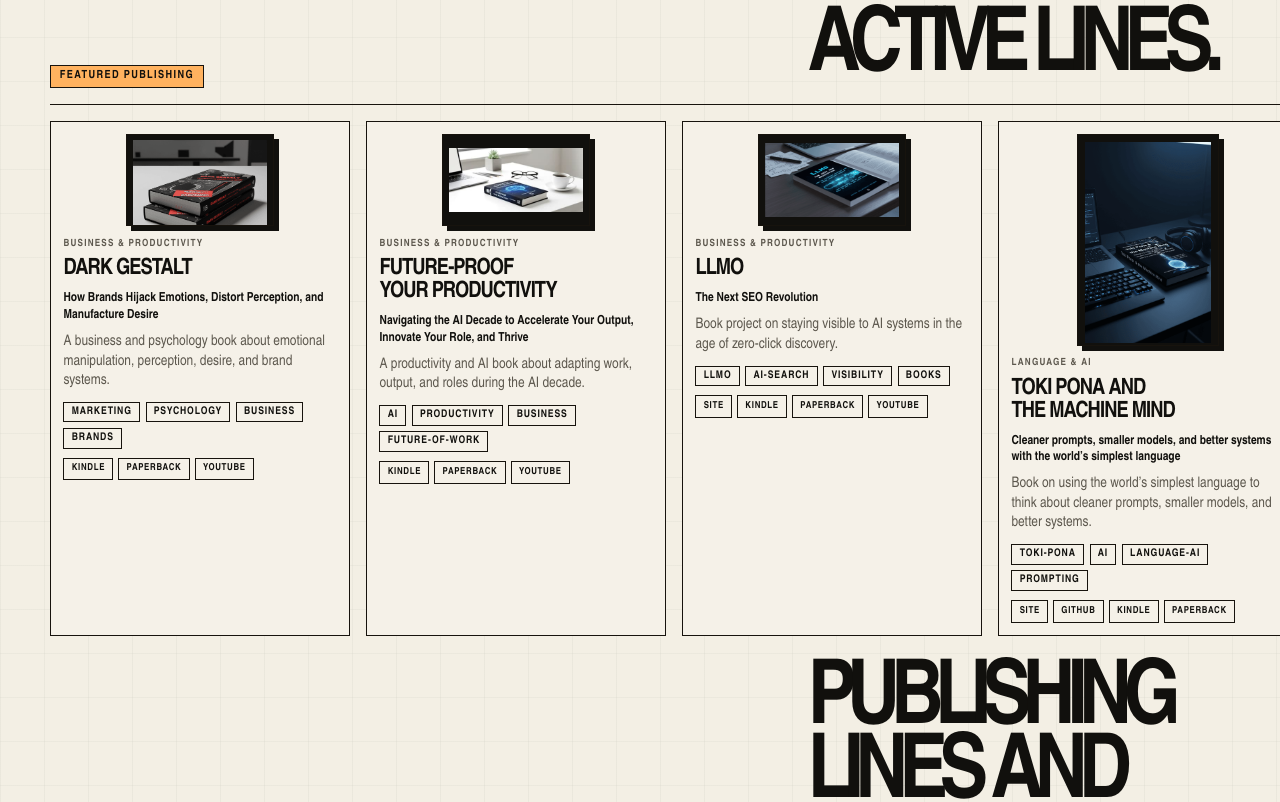
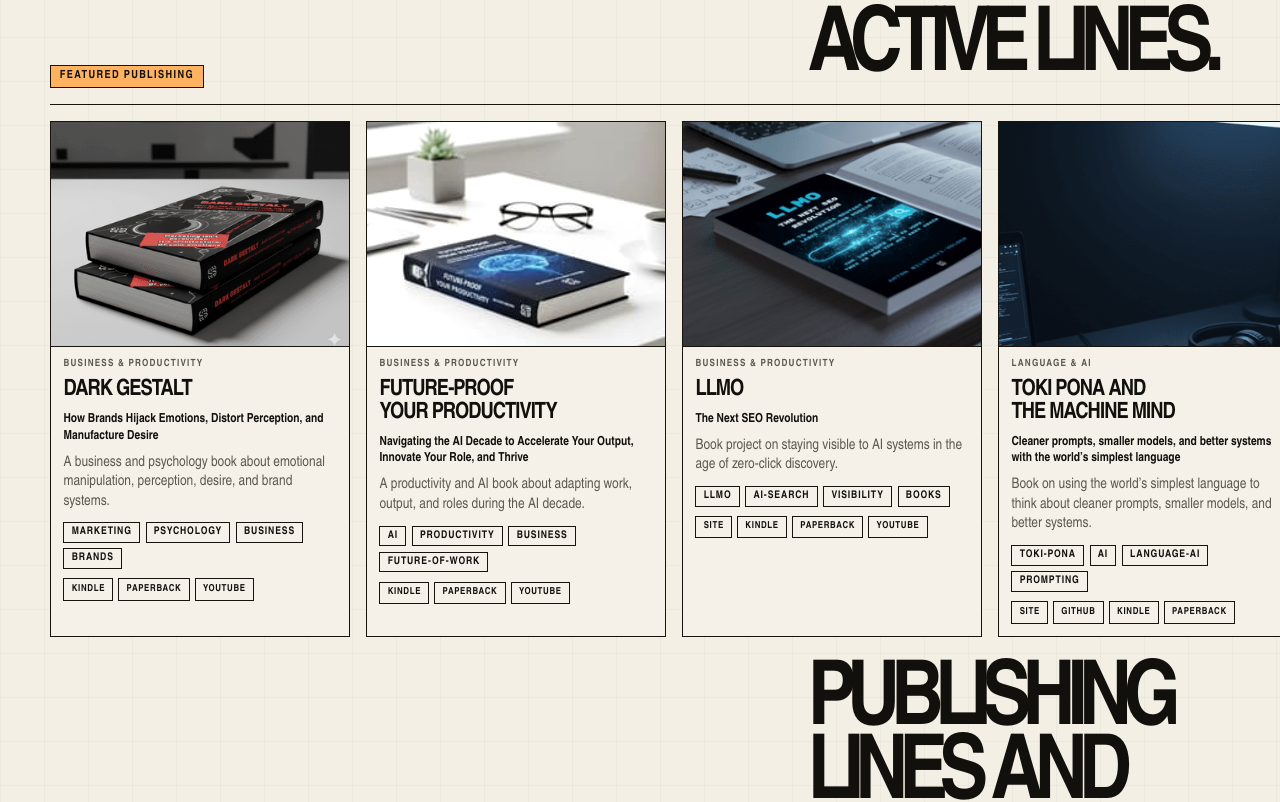
Before and after one commit to markoblogo/ABVXsite, a Next.js app: page /books in a window 1280 px wide. Shown: the part 842-1644 px from the top of the page. Built offline with nearby package versions, Linux system fonts and the light colour scheme.

Commit message:
fix: improve books catalogue media

```diff
--- a/src/app/globals.css
+++ b/src/app/globals.css
@@ -2584,6 +2584,59 @@ a {
   -webkit-line-clamp: 3;
 }
 
+/* /books catalogue media: full-width, warm, no inner black frames. */
+.route-books .book-catalogue-card__cover-link,
+.route-books .companion-catalogue-card__media {
+  display: block;
+  width: 100%;
+  overflow: hidden;
+  border-bottom: 1px solid var(--line);
+  background: color-mix(in srgb, var(--paper) 88%, white 12%);
+}
+
+.route-books .book-catalogue-card .media-panel--book,
+.route-books .companion-catalogue-card .media-panel--project {
+  width: 100%;
+  max-height: none;
+  margin: 0;
+  border: 0;
+  background: color-mix(in srgb, var(--paper) 88%, white 12%);
+  box-shadow: none;
+}
+
+.route-books .book-catalogue-card .media-panel--book,
+.route-books .book-catalogue-card .media-panel--book[data-media-role="book-cover"],
+.route-books .book-catalogue-card .media-panel--book[data-media-role="mockup"],
+.route-books .book-catalogue-card .media-panel--book[data-media-role="landing-screenshot"],
+.route-books .companion-catalogue-card .media-panel--project {
+  aspect-ratio: 4 / 3;
+  padding: 0;
+}
+
+.route-books .book-catalogue-card[data-media-role="book-cover"] .media-panel--book {
+  width: 100%;
+  margin-inline: 0;
+}
+
+.route-books .book-catalogue-card .media-panel--book img,
+.route-books .companion-catalogue-card .media-panel--project img {
+  width: 100%;
+  height: 100%;
+  background: transparent;
+  object-fit: cover;
+  filter: saturate(0.9) contrast(1.03);
+}
+
+.route-books .book-catalogue-card .media-panel--book[data-media-role="book-cover"] img {
+  object-fit: contain;
+}
+
+.route-books .book-catalogue-card .media-panel--book[data-media-role="landing-screenshot"] img,
+.route-books .companion-catalogue-card .media-panel[data-media-role="landing-screenshot"] img,
+.route-books .companion-catalogue-card .media-panel[data-media-role="project-screenshot"] img {
+  object-fit: cover;
+}
+
 .writing-page {
   --writing-card-bg: color-mix(in srgb, var(--paper) 88%, white 12%);
 }
```
